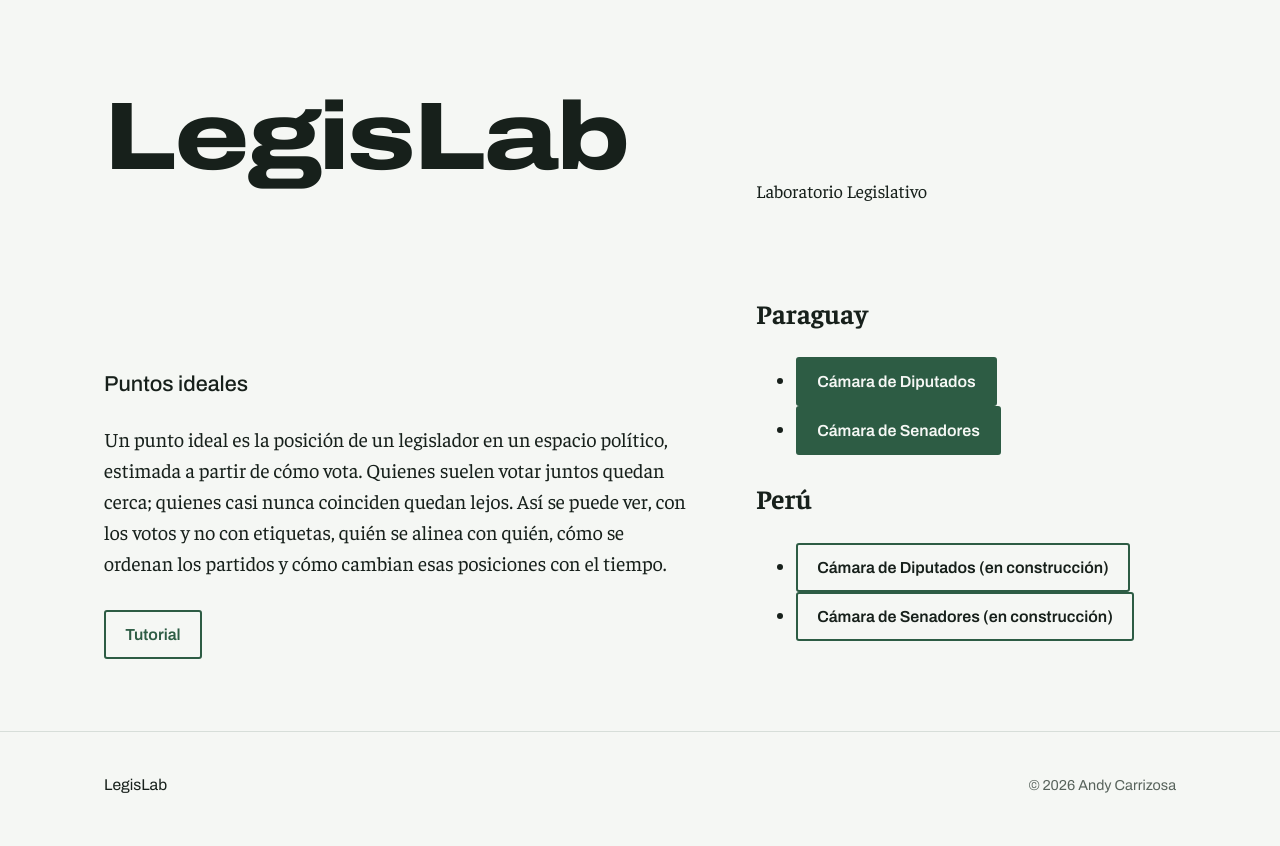
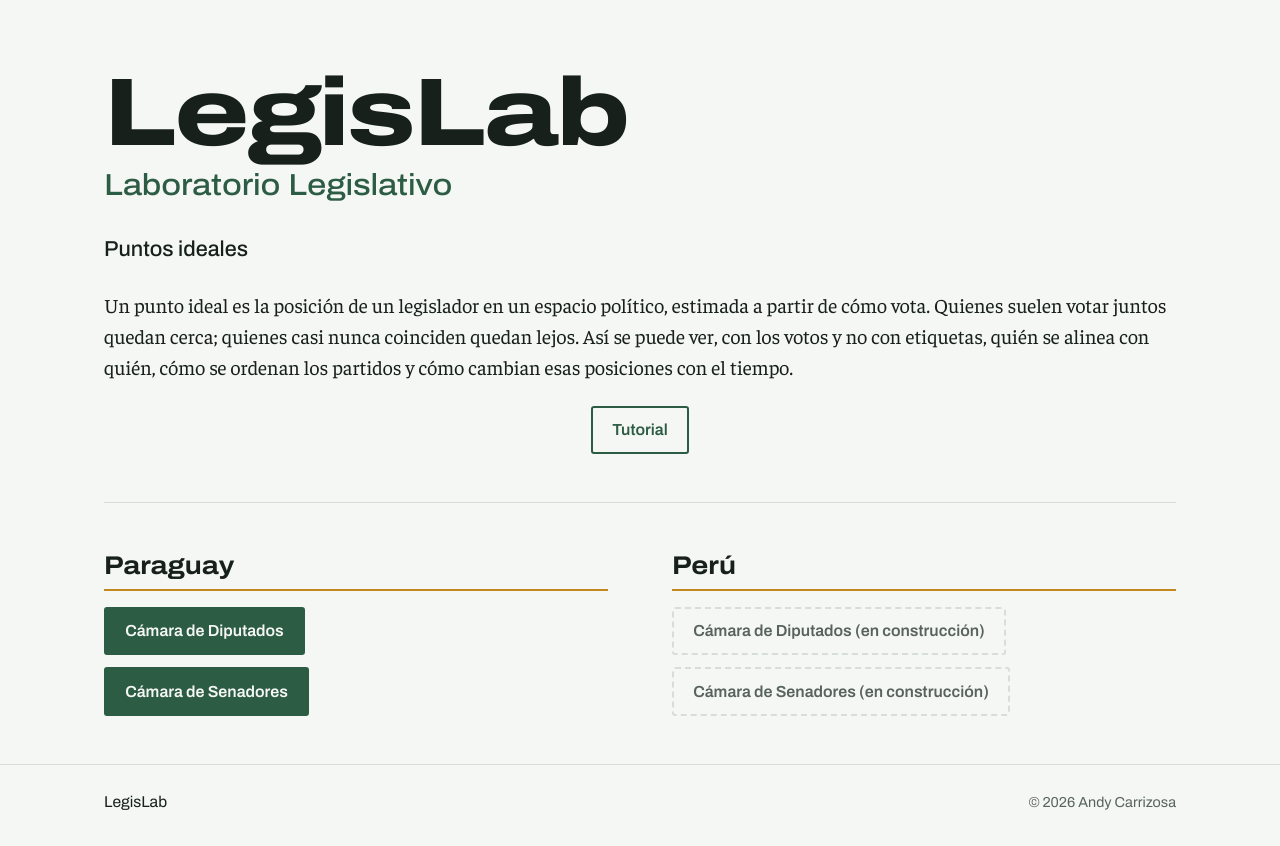
Before and after one commit to acarrizosa/andycarrizosa.com, a plain HTML site: page legislab/index.html in a window 1280 px wide. Shown: the part 60-906 px from the top of the page. Drawn offline with Linux system fonts and the light colour scheme; files that its build step writes are made by us from their sources; files whose address does not match are found by name.

Commit message:
fix page styling

```diff
--- /dev/null
+++ b/legislab/assets/site.css
@@ -0,0 +1,262 @@
+/* LegisLab: página de inicio (andycarrizosa.com/legislab/). Las fuentes son las de andycarrizosa.com (/assets/fonts).
+   Sigue el estilo de andycarrizosa.com: papel claro con un leve tono verde, tinta verde casi negra,
+   verde yerba como color principal y ocre para subrayados. Títulos en Archivo ancha; textos en Faustina.
+   El texto va solo en español, a todo el ancho de la página. */
+
+@font-face {
+  font-family: "Archivo";
+  src: url("../../assets/fonts/archivo-latin-wdth-normal.woff2") format("woff2");
+  font-weight: 100 900;
+  font-stretch: 62% 125%;
+  font-style: normal;
+  font-display: swap;
+}
+@font-face {
+  font-family: "Faustina";
+  src: url("../../assets/fonts/faustina-latin-wght-normal.woff2") format("woff2");
+  font-weight: 300 800;
+  font-style: normal;
+  font-display: swap;
+}
+
+:root {
+  --papel: #f5f7f4;
+  --tinta: #17201b;
+  --gris: #58635c;
+  --linea: #d7ded9;
+  --yerba: #2d5c44;
+  --ocre: #c4891e;
+  --sobre-yerba: #f5f7f4;
+  --display: "Archivo", "Helvetica Neue", Arial, sans-serif;
+  --texto: "Faustina", Georgia, "Times New Roman", serif;
+  --ancho: 72rem;
+  --canal: clamp(1rem, 4vw, 2.5rem);
+  color-scheme: light;
+}
+
+@media (prefers-color-scheme: dark) {
+  :root {
+    --papel: #0f1512;
+    --tinta: #e4ebe6;
+    --gris: #a0ada5;
+    --linea: #28332d;
+    --yerba: #8dc4a5;
+    --ocre: #e2b252;
+    --sobre-yerba: #0f1512;
+    color-scheme: dark;
+  }
+}
+
+/* Base */
+*,
+*::before,
+*::after { box-sizing: border-box; }
+html { -webkit-text-size-adjust: 100%; }
+body {
+  margin: 0;
+  min-height: 100vh;
+  min-height: 100svh;
+  display: flex;
+  flex-direction: column;
+  background: var(--papel);
+  color: var(--tinta);
+  font-family: var(--texto);
+  font-size: 1.125rem;
+  line-height: 1.6;
+  font-optical-sizing: auto;
+}
+main {
+  flex: 1;
+  display: flex;
+  flex-direction: column;
+  justify-content: center;
+}
+svg { max-width: 100%; }
+p { margin: 0; }
+
+a {
+  color: inherit;
+  text-decoration-line: underline;
+  text-decoration-color: var(--ocre);
+  text-decoration-thickness: 2px;
+  text-underline-offset: 0.18em;
+}
+a:hover { color: var(--yerba); }
+:focus-visible {
+  outline: 3px solid var(--yerba);
+  outline-offset: 3px;
+  border-radius: 2px;
+}
+
+.saltar {
+  position: absolute;
+  left: -999rem;
+  top: 0.75rem;
+  background: var(--papel);
+  padding: 0.5rem 1rem;
+  font-family: var(--display);
+  z-index: 10;
+}
+.saltar:focus { left: 1rem; }
+
+.envoltura {
+  width: 100%;
+  max-width: var(--ancho);
+  margin-inline: auto;
+  padding-inline: var(--canal);
+}
+
+/* Cabecera */
+.cabecera {
+  display: flex;
+  flex-wrap: wrap;
+  align-items: baseline;
+  justify-content: space-between;
+  gap: 0.75rem 2rem;
+  padding-block: 1.5rem;
+}
+.redes {
+  display: flex;
+  align-items: center;
+  gap: 1.1rem;
+  align-self: center;
+}
+.redes a {
+  display: inline-flex;
+  color: var(--tinta);
+  padding: 0.25rem;
+  margin: -0.25rem;
+  border-bottom: 2px solid transparent;
+  transition: color 0.15s, border-color 0.15s;
+}
+.redes a:hover { color: var(--yerba); border-bottom-color: var(--ocre); }
+.redes svg { width: 1.2rem; height: 1.2rem; fill: currentColor; display: block; }
+.nav {
+  display: flex;
+  flex-wrap: wrap;
+  gap: 0.25rem 1.5rem;
+  font-family: var(--display);
+  font-size: 0.98rem;
+  font-weight: 500;
+}
+.nav a { text-decoration: none; padding-block: 0.25rem; }
+.nav a:hover { text-decoration: underline; text-decoration-color: var(--ocre); }
+
+/* Portada */
+.portada { padding-block: clamp(1.5rem, 4vw, 3rem); }
+.nombre {
+  font-family: var(--display);
+  font-stretch: 125%;
+  font-weight: 800;
+  font-size: clamp(2.6rem, 8vw, 6rem);
+  line-height: 0.92;
+  letter-spacing: -0.02em;
+  margin: 0 0 1.5rem;
+}
+.nombre span { display: block; }
+/* Subtítulo debajo de "LegisLab": misma familia, más chico y en verde yerba. */
+.nombre:has(+ .subtitulo) { margin-bottom: 0.6rem; }
+.subtitulo {
+  font-family: var(--display);
+  font-stretch: 112%;
+  font-weight: 500;
+  font-size: clamp(1.2rem, 2.8vw, 1.9rem);
+  line-height: 1.2;
+  letter-spacing: -0.005em;
+  color: var(--yerba);
+  margin: 0 0 2rem;
+}
+.rol {
+  font-family: var(--display);
+  font-weight: 500;
+  font-size: clamp(1.1rem, 2vw, 1.35rem);
+  line-height: 1.35;
+  margin-bottom: 1.5rem;
+}
+.entrada {
+  font-size: 1.25rem;
+  line-height: 1.55;
+}
+.acciones {
+  display: flex;
+  flex-wrap: wrap;
+  align-items: center;
+  gap: 0.75rem 1.25rem;
+  margin-top: auto;
+  padding-top: 2rem;
+}
+.boton {
+  display: inline-block;
+  font-family: var(--display);
+  font-weight: 600;
+  font-size: 1rem;
+  line-height: 1.2;
+  text-decoration: none;
+  padding: 0.8rem 1.2rem;
+  border: 2px solid var(--yerba);
+  border-radius: 3px;
+}
+.boton-principal { background: var(--yerba); color: var(--sobre-yerba); }
+.boton-principal:hover {
+  color: var(--sobre-yerba);
+  background: color-mix(in srgb, var(--yerba) 82%, var(--tinta));
+  border-color: color-mix(in srgb, var(--yerba) 82%, var(--tinta));
+}
+.boton-secundario { color: var(--yerba); }
+.boton-secundario:hover { background: color-mix(in srgb, var(--yerba) 10%, transparent); }
+
+/* Pie */
+.pie {
+  border-top: 1px solid var(--linea);
+  padding-block: 1.5rem 2rem;
+  font-family: var(--display);
+  font-size: 0.98rem;
+}
+.pie-grid {
+  display: flex;
+  flex-wrap: wrap;
+  align-items: baseline;
+  justify-content: space-between;
+  gap: 1.25rem 3rem;
+}
+.derechos { color: var(--gris); font-size: 0.9rem; }
+
+
+/* Tutorial, justo debajo del texto y centrado */
+.tutorial { justify-content: center; padding-top: 1.5rem; }
+
+/* Países y cámaras: un bloque por país; los bloques se acomodan en filas al sumar más. */
+.paises {
+  display: grid;
+  grid-template-columns: repeat(auto-fit, minmax(min(100%, 18rem), 1fr));
+  gap: 2rem clamp(2rem, 5vw, 4.5rem);
+  margin-top: clamp(2rem, 4vw, 3rem);
+  padding-top: clamp(2rem, 4vw, 3rem);
+  border-top: 1px solid var(--linea);
+}
+.pais-nombre {
+  font-family: var(--display);
+  font-stretch: 112%;
+  font-weight: 700;
+  font-size: clamp(1.3rem, 2.4vw, 1.6rem);
+  line-height: 1.2;
+  margin: 0 0 1rem;
+  padding-bottom: 0.4rem;
+  border-bottom: 2px solid var(--ocre);
+}
+.camaras {
+  list-style: none;
+  margin: 0;
+  padding-left: 0;
+  display: flex;
+  flex-direction: column;
+  align-items: flex-start;
+  gap: 0.75rem;
+}
+.camaras li { margin: 0; }
+.boton-inactivo {
+  color: var(--gris);
+  border-color: var(--linea);
+  border-style: dashed;
+  cursor: not-allowed;
+}
--- a/legislab/index.html
+++ b/legislab/index.html
@@ -10,7 +10,7 @@
   <link rel="preload" href="../assets/fonts/archivo-latin-wdth-normal.woff2" as="font" type="font/woff2" crossorigin>
   <link rel="preload" href="../assets/fonts/faustina-latin-wght-normal.woff2" as="font" type="font/woff2" crossorigin>
   <!-- Al cambiar site.css, suba el número de ?v= para que los navegadores no usen la versión vieja. -->
-  <link rel="stylesheet" href="assets/site.css?v=6">
+  <link rel="stylesheet" href="assets/site.css?v=7">
   <meta property="og:type" content="website">
   <meta property="og:title" content="LegisLab: puntos ideales legislativos">
   <meta property="og:description" content="Puntos ideales de legisladores estimados a partir de sus votos nominales.">
```
